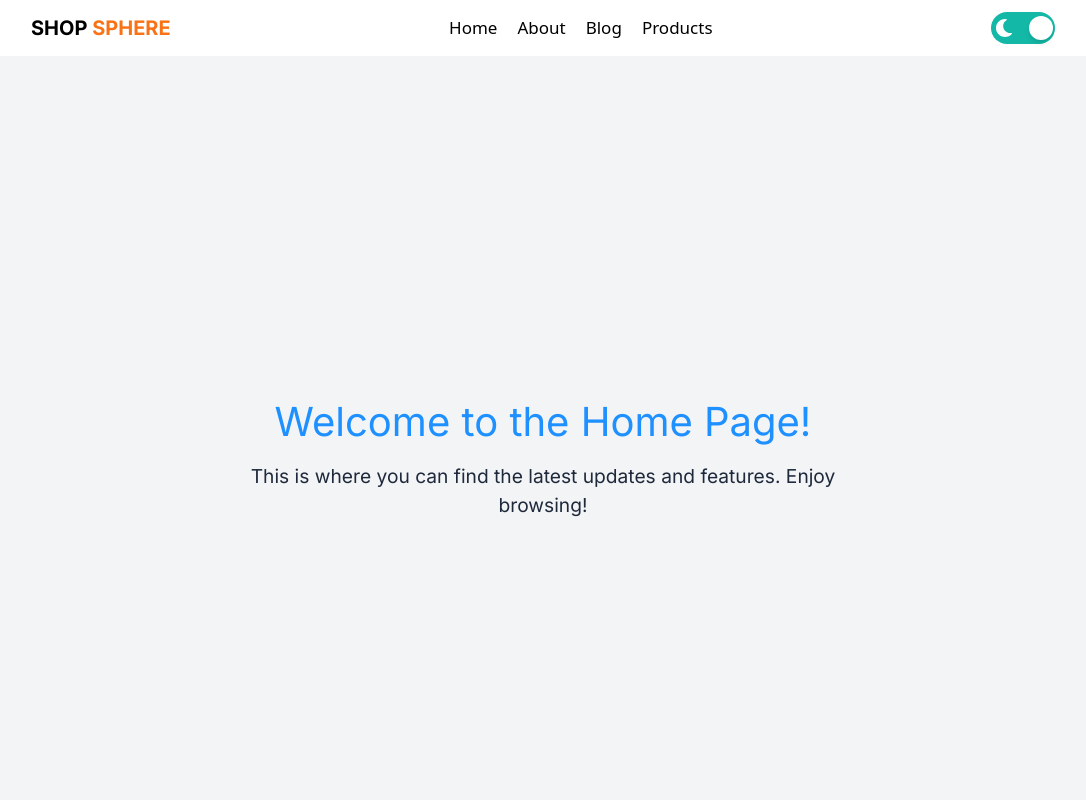
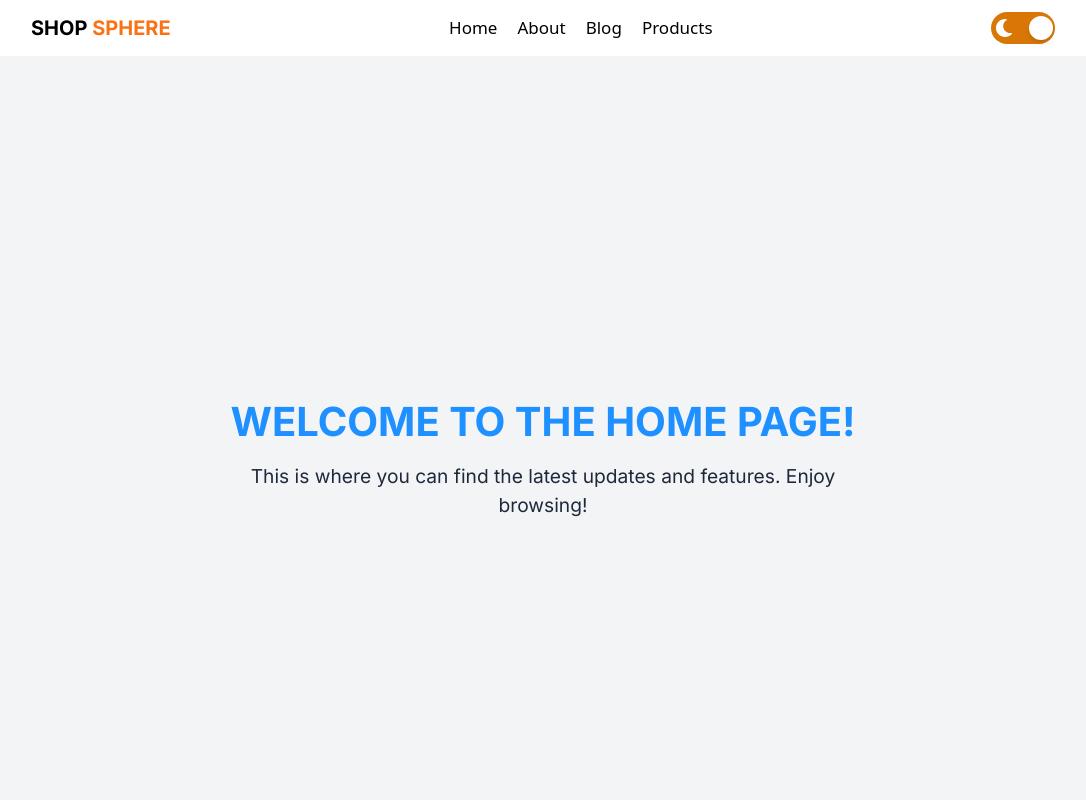
Before and after one commit to DTarkh/tbc-next.js, a Next.js app: page /home in a window 1280 px wide. Shown: the top 800 px of the page, without its empty margins (97-1183 px from the left). Built offline with nearby package versions, Linux system fonts and the light colour scheme; no server answers; sample sign-in values are in the browser's storage.

Commit message:
style update

```diff
--- a/app/(auth)/login/LoginPage.css
+++ b/app/(auth)/login/LoginPage.css
@@ -13,6 +13,7 @@
   .auth-title {
     font-size: 2rem;
     margin-bottom: 20px;
+    text-align: center;
   }
 
   .auth-form {
@@ -22,6 +23,7 @@
     padding: 20px;
     border-radius: 8px;
     box-shadow: 0 2px 10px rgba(0, 0, 0, 0.1);
+
   }
 
   .form-group {
--- a/app/(auth)/login/page.jsx
+++ b/app/(auth)/login/page.jsx
@@ -50,8 +50,8 @@ const LoginPage = () => {
 
   return (
     <div className="auth-container">
-      <h2 className="auth-title">Login</h2>
       <form className="auth-form" onSubmit={handleSubmit}>
+      <h2 className="auth-title">LOGIN</h2>
         <div className="form-group">
           <label htmlFor="username">Username</label>
           <input
--- a/app/(dashboard)/about/AboutPage.css
+++ b/app/(dashboard)/about/AboutPage.css
@@ -4,6 +4,7 @@
     font-size: 2.5em;
     margin-bottom: 10px;
     color: #ff6347;
+    font-weight: 700;
   }
 
   .about-description,
--- a/app/(dashboard)/about/page.jsx
+++ b/app/(dashboard)/about/page.jsx
@@ -3,7 +3,7 @@ import "./AboutPage.css";
 const AboutPage = () => {
   return (
     <>
-      <h1 className="about-title">About Us</h1>
+      <h1 className="about-title">ABOUT US</h1>
       <p className="about-description text-center text-slate-800 dark:text-zinc-200">
         We are committed to providing high-quality services tailored to meet the unique needs of our clients.
         Our team brings expertise, dedication, and passion to every project.
--- a/app/(dashboard)/home/HomePage.css
+++ b/app/(dashboard)/home/HomePage.css
@@ -16,6 +16,7 @@
   font-size: 2.5em;
   margin-bottom: 10px;
   color: #1e90ff;
+  font-weight: 700;
 }
 
 .home-description {
--- a/app/(dashboard)/home/page.jsx
+++ b/app/(dashboard)/home/page.jsx
@@ -4,7 +4,7 @@ import "./HomePage.css";
 const HomePage = () => {
   return (
     <>
-      <h1 className="home-title">Welcome to the Home Page!</h1>
+      <h1 className="home-title">WELCOME TO THE HOME PAGE!</h1>
       <p className="home-description text-center text-slate-800 dark:text-zinc-200">This is where you can find the latest updates and features. Enjoy browsing!</p>
     </>
   );
--- a/app/(dashboard)/layout.jsx
+++ b/app/(dashboard)/layout.jsx
@@ -15,7 +15,7 @@ const Layout = ({ children }) => {
   return (
     <div>
       <Navbar />
-      <main className="bg-gray-100 min-h-screen p-4 flex flex-col justify-center items-center dark:bg-slate-600">
+      <main className="bg-gray-100 min-h-screen flex flex-col justify-center items-center dark:bg-slate-600">
         {children}
       </main>
       <Footer />
--- a/app/Components/DarkMode.jsx
+++ b/app/Components/DarkMode.jsx
@@ -48,10 +48,10 @@ useEffect(() => {
 }, [darkMode] )
 
   return (
-    <div className="relative w-16 h-8 flex items-center dark:bg-gray-900 bg-teal-500 cursor-pointer rounded-full p-1" onClick={() =>setDarkMode(!darkMode)}>
+    <div className="relative w-16 h-8 flex items-center dark:bg-gray-900 bg-amber-600 cursor-pointer rounded-full p-1" onClick={() =>setDarkMode(!darkMode)}>
         <FaMoon className="text-white" size={18}/>
         <div className="absolute bg-white w-6 h-6 rounded-full shadow-md " style={darkMode ? {left:"2px"} : {right: "2px"}}></div>
-        <BsSunFill className="text-yellow-400 ml-auto" size={18} />
+        <BsSunFill className="text-amber-600 ml-auto" size={18} />
     </div>
   )
 }
--- a/app/Components/Navigation/Navbar.jsx
+++ b/app/Components/Navigation/Navbar.jsx
@@ -41,7 +41,7 @@ const Navbar = () => {
       </ul>
       <div className="flex items-center gap-10">
       {userData && (
-        <div className="w-12 h-12 rounded-full border-4 border-transparent transition-all hover:border-gray-700">
+        <div className="w-12 h-12 rounded-full border-4 border-transparent transition-all hover:border-amber-500">
           <img
             onClick={handleClick}
             src={userData.image}
```
